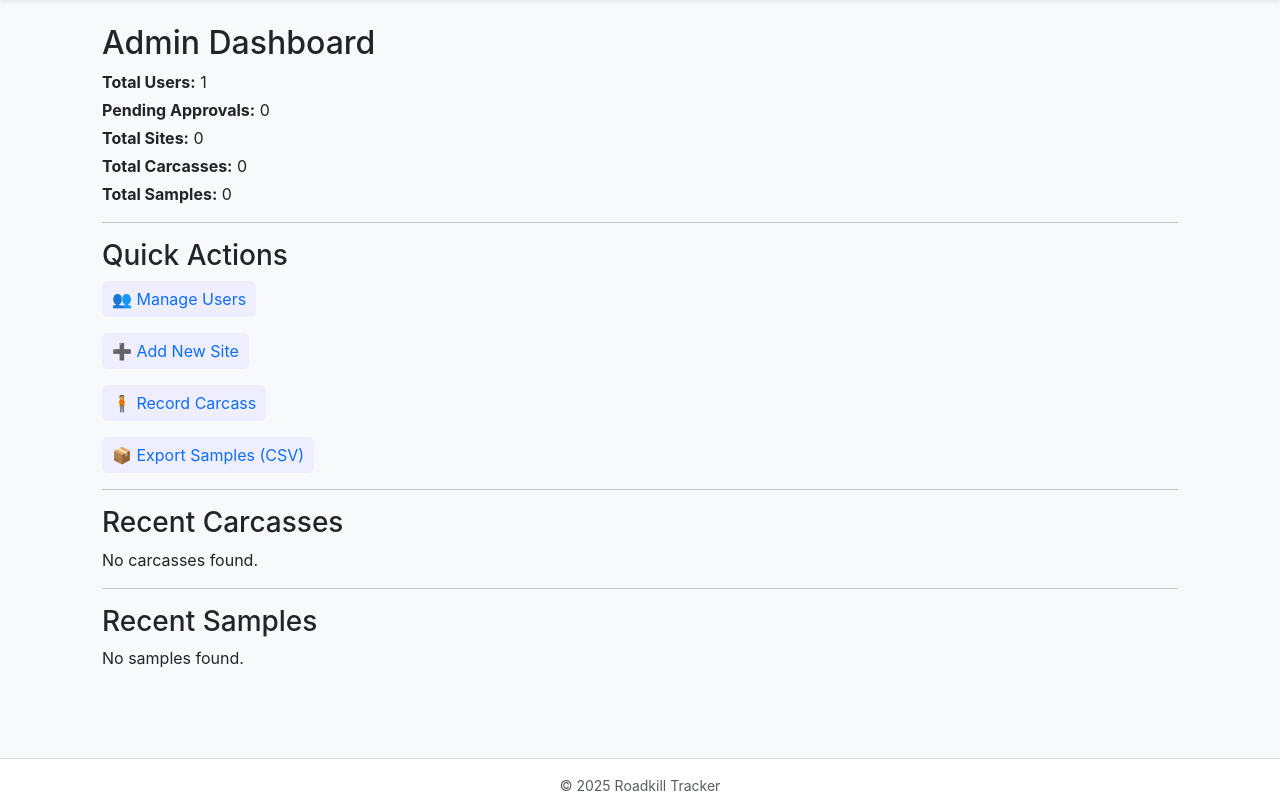
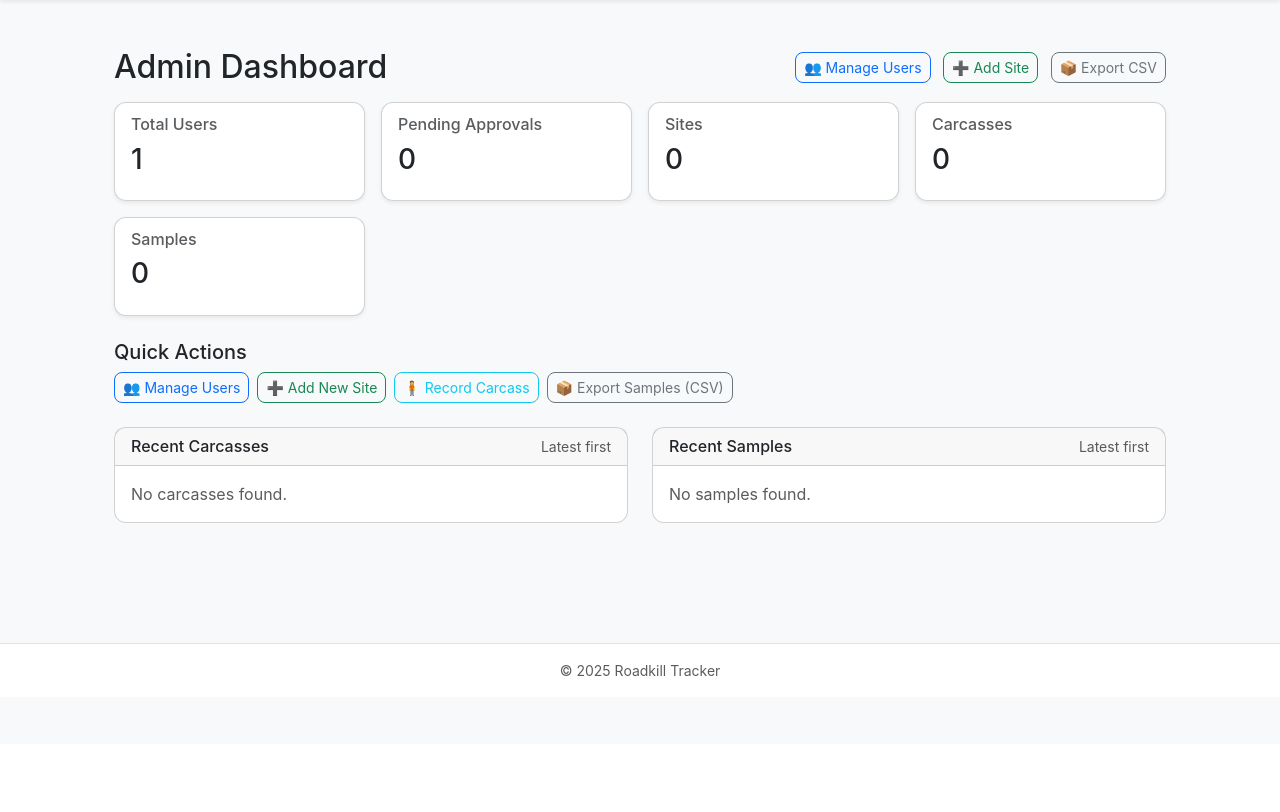
Before and after one commit to prashantwct/Roadkill, a Flask app: page /admin in a window 1280 px wide. Shown: the part 56-868 px from the top of the page. After the commit the page ends 732 px from the top, so only its background shows below. Run offline with Flask 3, Linux system fonts and the light colour scheme; a user stored in the database is signed in; data comes from the database, SQL or seed files in the repository; data that the repository does not hold is empty.

Commit message:
Update admin_dashboard.html

```diff
--- a/templates/admin_dashboard.html
+++ b/templates/admin_dashboard.html
@@ -1,86 +1,170 @@
 {% extends "base.html" %}
 {% block content %}
 
-<h2>Admin Dashboard</h2>
-
-<div class="stats">
-  <ul>
-    <li><strong>Total Users:</strong> {{ total_users }}</li>
-    <li><strong>Pending Approvals:</strong> {{ pending_users }}</li>
-    <li><strong>Total Sites:</strong> {{ total_sites }}</li>
-    <li><strong>Total Carcasses:</strong> {{ total_carcasses }}</li>
-    <li><strong>Total Samples:</strong> {{ total_samples }}</li>
-  </ul>
+<div class="container my-4">
+  <div class="d-flex align-items-center justify-content-between mb-3">
+    <h2 class="mb-0">Admin Dashboard</h2>
+    <div class="text-end">
+      <a class="btn btn-sm btn-outline-primary me-2" href="{{ url_for('manage_users') }}">👥 Manage Users</a>
+      <a class="btn btn-sm btn-outline-success me-2" href="{{ url_for('new_site') }}">➕ Add Site</a>
+      <a class="btn btn-sm btn-outline-secondary" href="{{ url_for('export_samples') }}">📦 Export CSV</a>
+    </div>
   </div>
 
-<hr>
-
-<h3>Quick Actions</h3>
-<div class="admin-actions">
-  <p><a href="{{ url_for('manage_users') }}">👥 Manage Users</a></p>
-  <p><a href="{{ url_for('new_site') }}">➕ Add New Site</a></p>
-  <p><a href="{{ url_for('new_carcass') }}">🧍 Record Carcass</a></p>
-  <p><a href="{{ url_for('export_samples') }}">📦 Export Samples (CSV)</a></p>
+  <!-- Stats cards -->
+  <div class="row g-3 mb-4">
+    <div class="col-6 col-md-3">
+      <div class="card shadow-sm h-100">
+        <div class="card-body">
+          <h6 class="card-subtitle mb-2 text-muted">Total Users</h6>
+          <h3 class="card-title">{{ total_users }}</h3>
+        </div>
+      </div>
     </div>
 
-<hr>
+    <div class="col-6 col-md-3">
+      <div class="card shadow-sm h-100">
+        <div class="card-body">
+          <h6 class="card-subtitle mb-2 text-muted">Pending Approvals</h6>
+          <h3 class="card-title">{{ pending_users }}</h3>
+        </div>
+      </div>
+    </div>
 
-<!-- RECENT CARCASSES SECTION -->
-<h3>Recent Carcasses</h3>
+    <div class="col-6 col-md-3">
+      <div class="card shadow-sm h-100">
+        <div class="card-body">
+          <h6 class="card-subtitle mb-2 text-muted">Sites</h6>
+          <h3 class="card-title">{{ total_sites }}</h3>
+        </div>
+      </div>
+    </div>
+
+    <div class="col-6 col-md-3">
+      <div class="card shadow-sm h-100">
+        <div class="card-body">
+          <h6 class="card-subtitle mb-2 text-muted">Carcasses</h6>
+          <h3 class="card-title">{{ total_carcasses }}</h3>
+        </div>
+      </div>
+    </div>
+
+    <div class="col-12 col-md-3">
+      <div class="card shadow-sm h-100">
+        <div class="card-body">
+          <h6 class="card-subtitle mb-2 text-muted">Samples</h6>
+          <h3 class="card-title">{{ total_samples }}</h3>
+        </div>
+      </div>
+    </div>
+  </div>
+
+  <!-- Quick actions -->
+  <div class="mb-4">
+    <h5 class="mb-2">Quick Actions</h5>
+    <div class="d-flex flex-wrap gap-2">
+      <a class="btn btn-outline-primary btn-sm" href="{{ url_for('manage_users') }}">👥 Manage Users</a>
+      <a class="btn btn-outline-success btn-sm" href="{{ url_for('new_site') }}">➕ Add New Site</a>
+      <a class="btn btn-outline-info btn-sm" href="{{ url_for('new_carcass') }}">🧍 Record Carcass</a>
+      <a class="btn btn-outline-secondary btn-sm" href="{{ url_for('export_samples') }}">📦 Export Samples (CSV)</a>
+    </div>
+  </div>
+
+  <div class="row">
+    <!-- Recent carcasses -->
+    <div class="col-12 col-lg-6 mb-4">
+      <div class="card h-100">
+        <div class="card-header d-flex justify-content-between align-items-center">
+          <h6 class="mb-0">Recent Carcasses</h6>
+          <small class="text-muted">Latest first</small>
+        </div>
+        <div class="card-body p-0">
           {% if recent_carcasses %}
-  <ul>
+            <div class="list-group list-group-flush">
               {% for c in recent_carcasses %}
-      <li>
-        <strong>{{ c.code or '—' }}</strong> —
-        {{ c.species or 'Unknown' }}
-        at {{ c.site.code if c.site else '—' }}
-        on {{ c.datetime_found.strftime('%Y-%m-%d %H:%M') if c.datetime_found else '—' }}
-        <a href="{{ url_for('view_carcass', carcass_id=c.id) }}">View</a>
-      </li>
+                <div class="list-group-item d-flex justify-content-between align-items-start">
+                  <div class="ms-2 me-auto">
+                    <div class="fw-bold">{{ c.code or '—' }} — {{ c.species or 'Unknown' }}</div>
+                    <div class="small text-muted">
+                      Site: {{ c.site.code if c.site else '—' }}
+                      &nbsp;•&nbsp;
+                      {{ c.datetime_found.strftime('%Y-%m-%d %H:%M') if c.datetime_found else '—' }}
+                    </div>
+                    {% if c.notes %}
+                      <div class="mt-1 small text-truncate" style="max-width: 30rem;">{{ c.notes }}</div>
+                    {% endif %}
+                  </div>
+                  <div class="text-end">
+                    <a class="btn btn-sm btn-outline-primary" href="{{ url_for('view_carcass', carcass_id=c.id) }}" aria-label="View carcass {{ c.code }}">View</a>
+                  </div>
+                </div>
               {% endfor %}
-  </ul>
+            </div>
           {% else %}
-  <p>No carcasses found.</p>
+            <div class="p-3">
+              <p class="mb-0 text-muted">No carcasses found.</p>
+            </div>
           {% endif %}
+        </div>
+      </div>
+    </div>
 
-<hr>
+    <!-- Recent samples -->
+    <div class="col-12 col-lg-6 mb-4">
+      <div class="card h-100">
+        <div class="card-header d-flex justify-content-between align-items-center">
+          <h6 class="mb-0">Recent Samples</h6>
+          <small class="text-muted">Latest first</small>
+        </div>
 
-<!-- RECENT SAMPLES SECTION -->
-<h3>Recent Samples</h3>
+        <div class="card-body p-0">
           {% if recent_samples %}
-  <ul>
+            <div class="table-responsive">
+              <table class="table table-sm mb-0">
+                <thead class="table-light">
+                  <tr>
+                    <th>Label</th>
+                    <th>Carcass</th>
+                    <th>Type</th>
+                    <th>Collected</th>
+                    <th></th>
+                  </tr>
+                </thead>
+                <tbody>
                   {% for s in recent_samples %}
-      <li>
-        {{ s.label }}
-        (Carcass Code <strong>{{ s.carcass.code if s.carcass else '—' }}</strong>)
-        <a href="{{ url_for('view_sample', sample_id=s.id) }}">View</a>
-      </li>
+                    <tr>
+                      <td class="align-middle text-truncate" style="max-width:12rem;">{{ s.label }}</td>
+                      <td class="align-middle">{{ s.carcass.code if s.carcass else '—' }}</td>
+                      <td class="align-middle">{{ s.sample_type or '—' }}</td>
+                      <td class="align-middle small text-muted">{{ s.collected_at.strftime('%Y-%m-%d %H:%M') if s.collected_at else '—' }}</td>
+                      <td class="align-middle text-end">
+                        <a class="btn btn-sm btn-outline-primary" href="{{ url_for('view_sample', sample_id=s.id) }}" aria-label="View sample {{ s.label }}">View</a>
+                      </td>
+                    </tr>
                   {% endfor %}
-  </ul>
+                </tbody>
+              </table>
+            </div>
           {% else %}
-  <p>No samples found.</p>
+            <div class="p-3">
+              <p class="mb-0 text-muted">No samples found.</p>
+            </div>
           {% endif %}
+        </div>
+      </div>
+    </div>
+  </div>
 
+</div>
+
+<!-- Small custom styles local to this page -->
 <style>
-.stats ul {
-  list-style: none;
-  padding: 0;
+  /* Make cards slightly taller on small screens to avoid tight stacking */
+  @media (max-width: 576px) {
+    .card.h-100 { min-height: 140px; }
   }
-.stats li {
-  margin: 4px 0;
-  font-size: 16px;
-}
-.admin-actions a {
-  display: inline-block;
-  margin-right: 10px;
-  padding: 6px 10px;
-  background: #eef;
-  border-radius: 6px;
-  text-decoration: none;
-}
-.admin-actions a:hover {
-  background: #cce;
-}
+  /* Truncate notes in list view */
+  .text-truncate { overflow: hidden; text-overflow: ellipsis; white-space: nowrap; }
 </style>
 
 {% endblock %}
```
Lines whose indentation alone changed are shown as unchanged.
